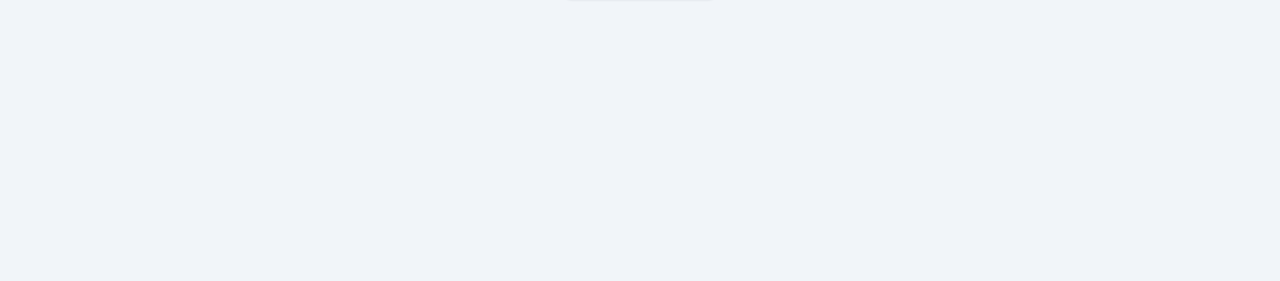
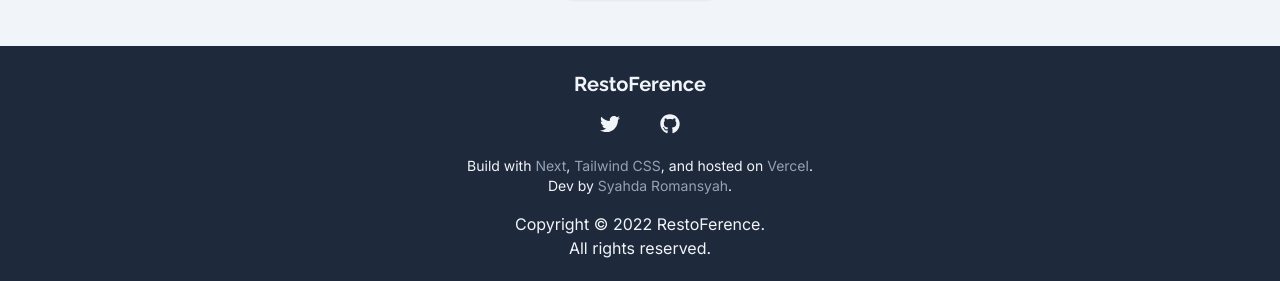
Before and after one commit to syahdaromansyah/restoference, a Next.js app: page /explore in a window 1280 px wide. Shown: the part 1962-2243 px from the top of the page. Before the commit the page ends 2008 px from the top, so only its background shows below. Built offline with nearby package versions, Linux system fonts and the light colour scheme; no server answers.

Commit message:
Add footer content on Explore page

```diff
--- a/pages/explore/index.js
+++ b/pages/explore/index.js
@@ -8,6 +8,7 @@ import FilterRestaurant from '../../components/FilterRestaurant';
 import RestaurantCard from '../../components/RestaurantCard';
 import RestaurantCardLoad from '../../components/RestaurantCardLoad';
 import PrimaryButton from '../../components/PrimaryButton';
+import FooterApp from '../../components/FooterApp';
 
 export default function Explore() {
   const {
@@ -149,6 +150,8 @@ export default function Explore() {
           </div>
         </article>
       </main>
+
+      <FooterApp />
     </div>
   );
 }
```
